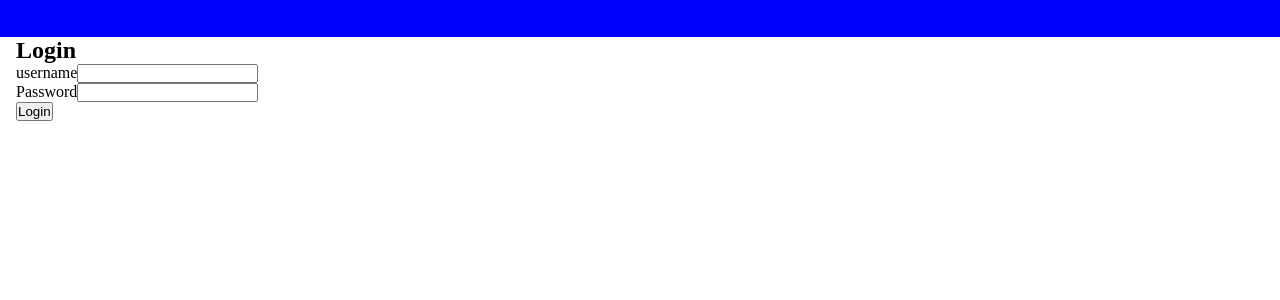
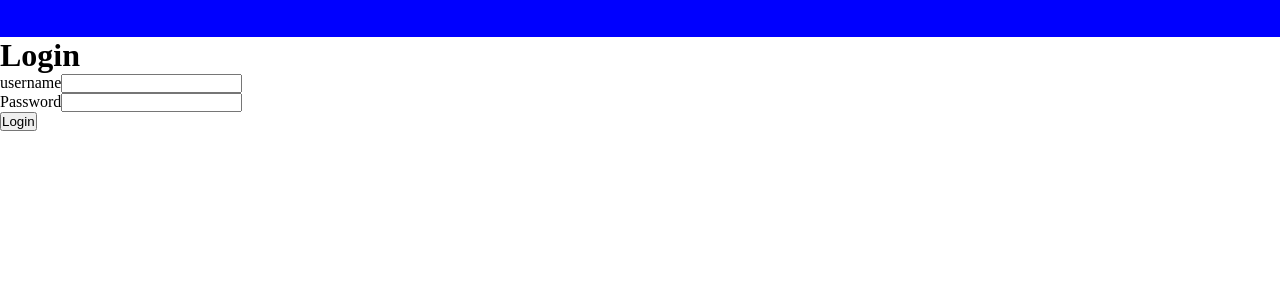
Before and after one commit to demiantav/bloglist-frontend, a React (Vite) app: page / in a window 1280 px wide. Shown: the top 300 px of the page. Built offline with nearby package versions, Linux system fonts and the light colour scheme.

Commit message:
Exercise 7.18 completed

```diff
--- a/src/App.jsx
+++ b/src/App.jsx
@@ -26,7 +26,7 @@ const App = () => {
   return (
     <>
       <HeaderUser user={user} />
-      <section>{user === null ? <LoginForm /> : <FormBlog />}</section>
+      <main>{user === null ? <LoginForm /> : <FormBlog />}</main>
     </>
   );
 };
--- a/src/pages/UserBlogs.jsx
+++ b/src/pages/UserBlogs.jsx
@@ -44,6 +44,15 @@ const UserBlogs = () => {
         </p>
         <p>added by {blog.userId.userName}</p>
       </div>
+
+      <section className="comments">
+        <h2>Comments</h2>
+        <ul>
+          {blog.comments.map((comment, index) => (
+            <li key={index}>{comment}</li>
+          ))}
+        </ul>
+      </section>
     </>
   );
 };
```
